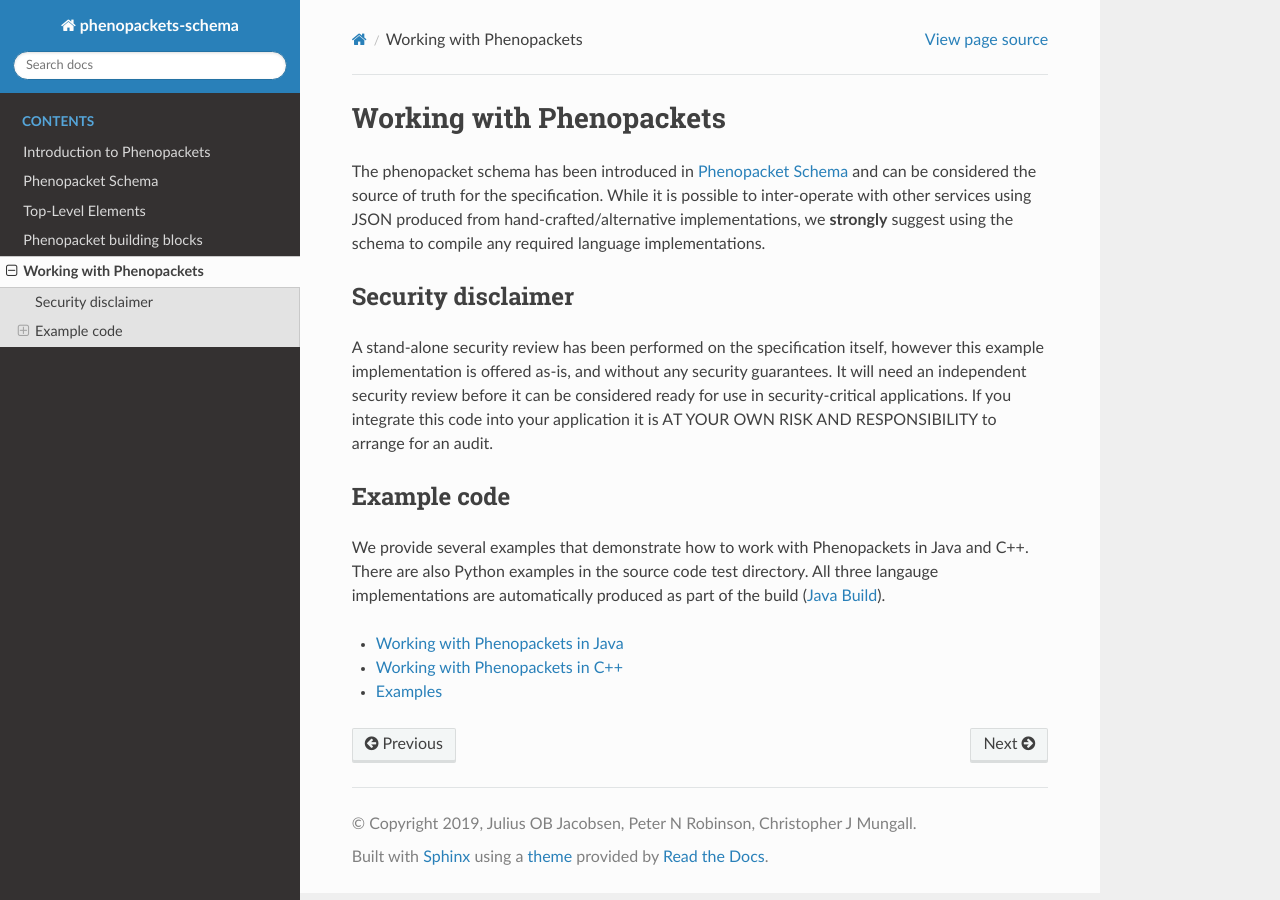
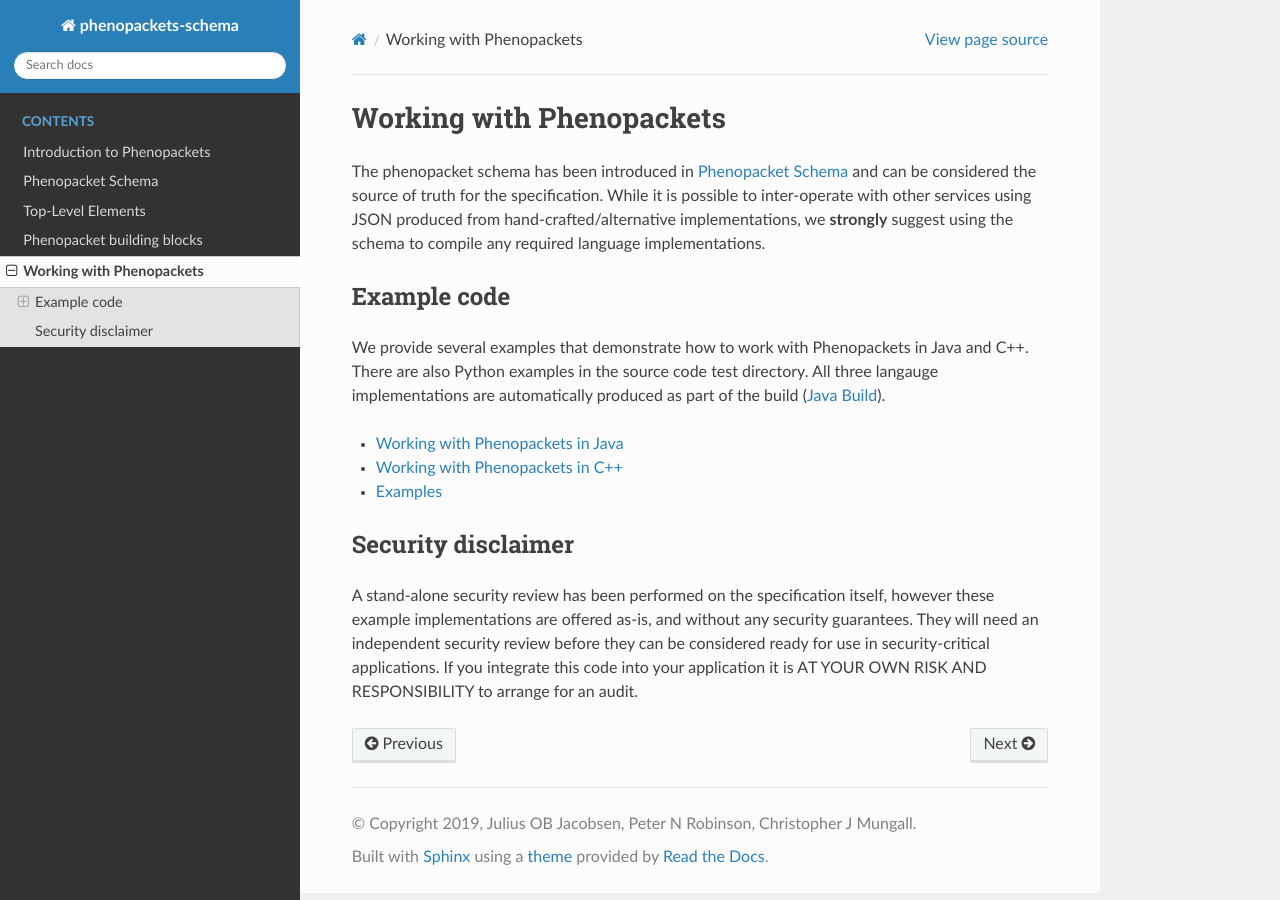
Before and after one commit to phenopackets/phenopacket-schema, a Sphinx documentation site: the page built from docs/working.rst, in a window 1280 px wide. Built offline with Sphinx 7.4.7 and the Read the Docs theme 2.0.0, drawn with Linux system fonts in a browser that asks for light colours; some of the changed lines change nothing that is shown.

Commit message:
#197 security disclaimer in working.rst

```diff
--- a/docs/working.rst
+++ b/docs/working.rst
@@ -8,13 +8,6 @@
 specification. While it is possible to inter-operate with other services using JSON produced from
 hand-crafted/alternative implementations, we **strongly** suggest using the schema to compile any required
 language implementations.
-
-Security disclaimer
-~~~~~~~~~~~~~~~~~~~
-A stand-alone security review has been performed on the specification itself, however this example implementation is
-offered as-is, and without any security guarantees. It will need an independent security review before it can be
-considered ready for use in security-critical applications. If you integrate this code into your application it is
-AT YOUR OWN RISK AND RESPONSIBILITY to arrange for an audit.
 
 Example code
 ~~~~~~~~~~~~
@@ -29,3 +22,10 @@
    Working with Phenopackets in Java <java>
    Working with Phenopackets in C++ <cpp>
    examples
+
+Security disclaimer
+~~~~~~~~~~~~~~~~~~~
+A stand-alone security review has been performed on the specification itself, however these example implementations are
+offered as-is, and without any security guarantees. They will need an independent security review before they can be
+considered ready for use in security-critical applications. If you integrate this code into your application it is
+AT YOUR OWN RISK AND RESPONSIBILITY to arrange for an audit.
```
